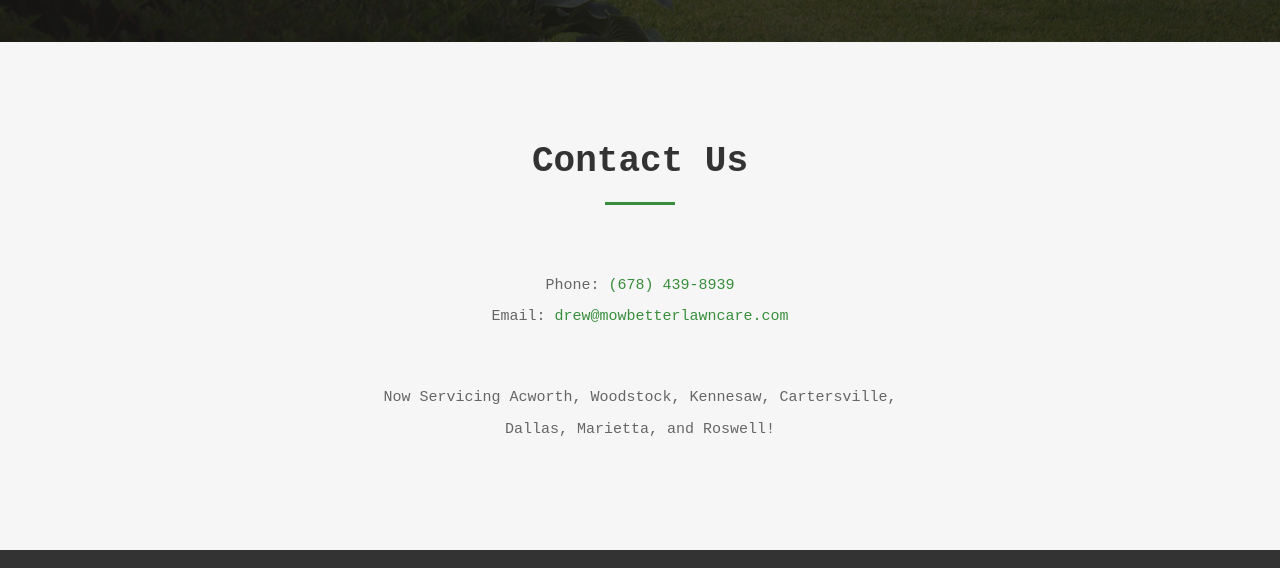
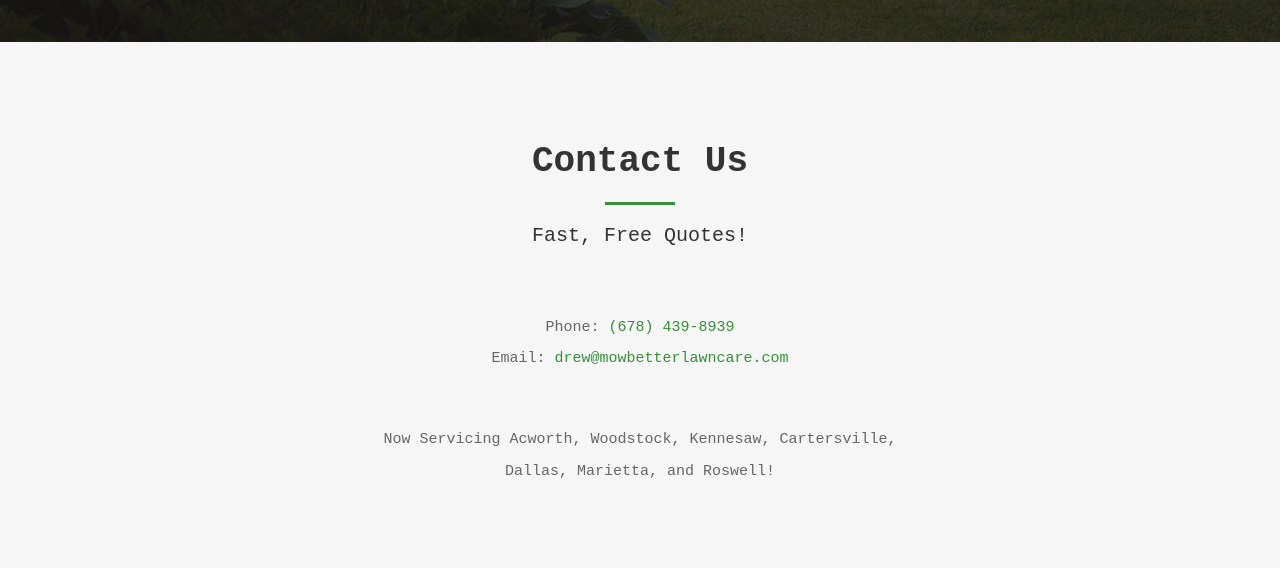
Before and after one commit to mowbetterlawncare/mowbetterlawncare.com, a plain HTML site: page index.html in a window 1280 px wide. Shown: the part 2858-3426 px from the top of the page. Drawn offline with Linux system fonts and the light colour scheme.

Commit message:
Added Fast, Free Quotes!

```diff
--- a/index.html
+++ b/index.html
@@ -208,6 +208,7 @@
         <div class="section-title text-center">
             <h2>Contact Us</h2>
             <hr>
+            <h4>Fast, Free Quotes!</h4>
         </div>
         <div class="">
             <p>Phone: <a href="tel:+16784398939">(678) 439-8939</a></p>
```
